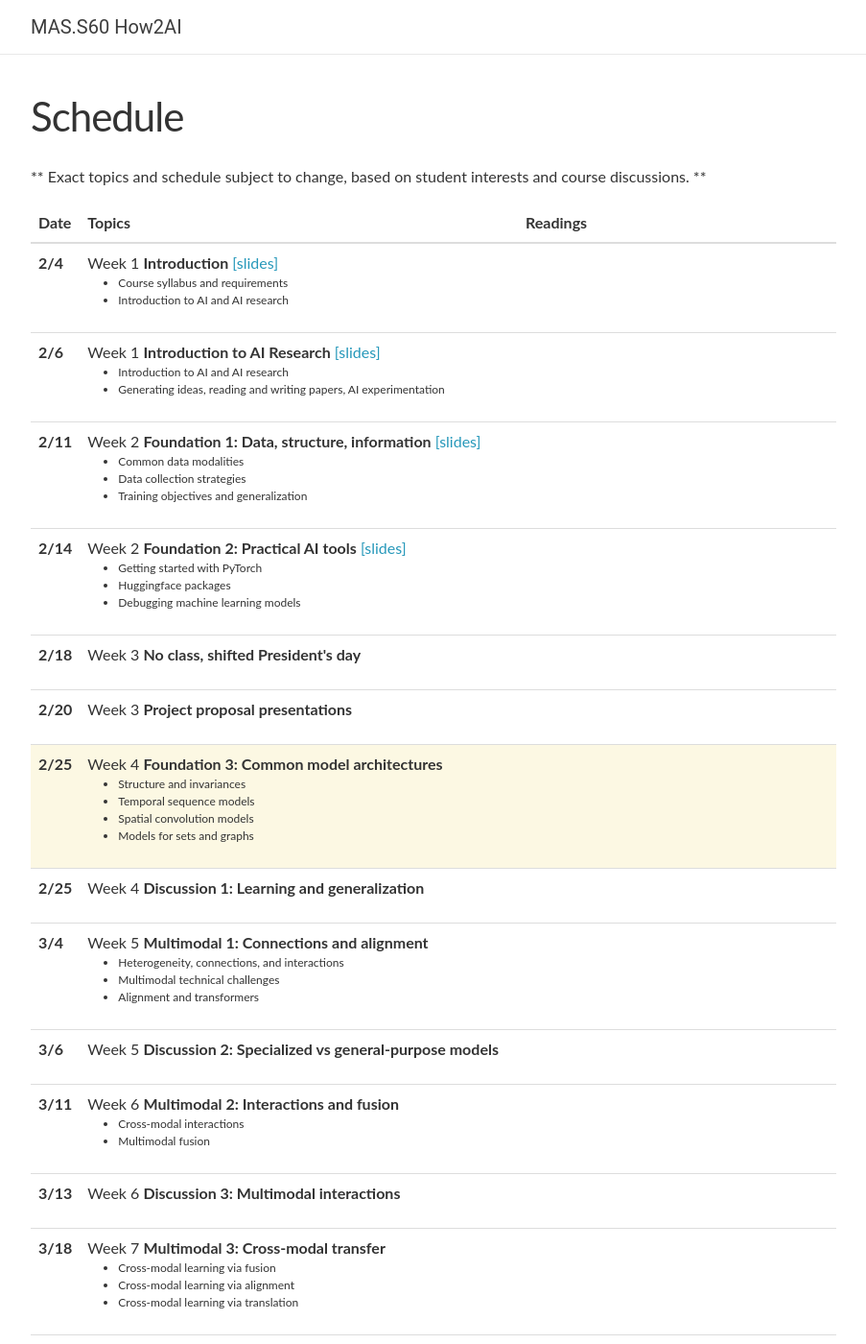
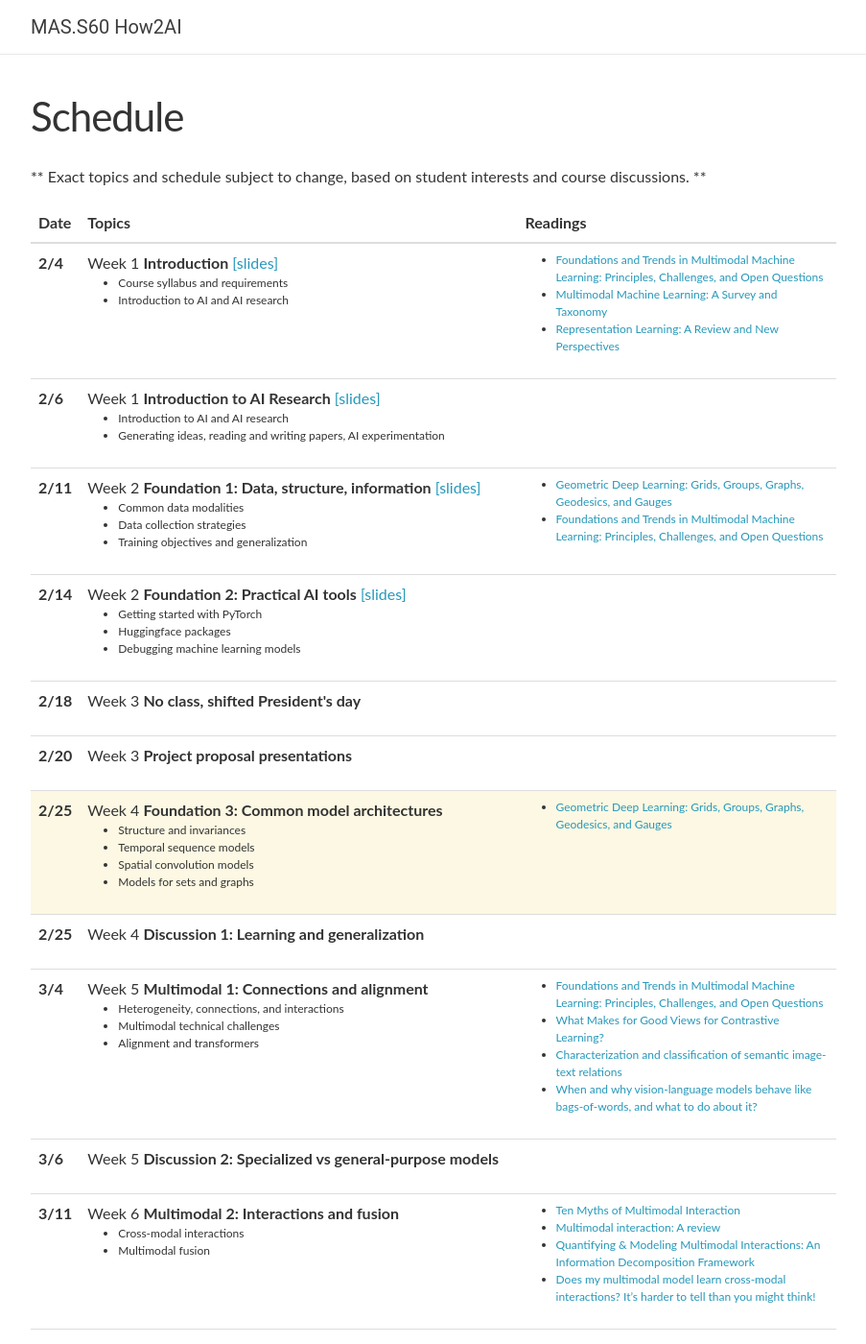
Before and after one commit to MIT-MI/how2ai-course, a Jekyll site: the page built from spring2025/_pages/schedule.md, in a window 1280 px wide and 1400 px high. Shown: the whole window at 96% size, without its empty margins (188-1091 px from the left). Built offline with Jekyll 4.4.1, drawn with Linux system fonts in a browser that asks for light colours; nearby versions of some CDN libraries; comment, search, counter and statistics services are not loaded.

Commit message:
Update lectures_2025.yml

```diff
--- a/_data/lectures_2025.yml
+++ b/_data/lectures_2025.yml
@@ -6,6 +6,9 @@
     - Course syllabus and requirements <br/>
     - Introduction to AI and AI research
   readings:
+    - <a href="https://arxiv.org/abs/2209.03430">Foundations and Trends in Multimodal Machine Learning&#58; Principles, Challenges, and Open Questions</a> <br/>
+    - <a href="https://arxiv.org/abs/1705.09406">Multimodal Machine Learning&#58; A Survey and Taxonomy</a> <br/>
+    - <a href="https://arxiv.org/abs/1206.5538">Representation Learning&#58; A Review and New Perspectives</a> <br/>
 
 - date: 2/6
   title: >
@@ -25,6 +28,8 @@
     - Data collection strategies <br/>
     - Training objectives and generalization
   readings:
+    - <a href="https://arxiv.org/abs/2104.13478">Geometric Deep Learning&#58; Grids, Groups, Graphs, Geodesics, and Gauges</a> <br/>
+    - <a href="https://arxiv.org/abs/2209.03430">Foundations and Trends in Multimodal Machine Learning&#58; Principles, Challenges, and Open Questions</a> <br/>
 
 - date: 2/14
   title: >
@@ -60,6 +65,7 @@
     - Spatial convolution models <br/>
     - Models for sets and graphs
   readings:
+    - <a href="https://arxiv.org/abs/2104.13478">Geometric Deep Learning&#58; Grids, Groups, Graphs, Geodesics, and Gauges</a> <br/>
 
 - date: 2/25
   title: >
@@ -77,6 +83,10 @@
     - Multimodal technical challenges <br/>
     - Alignment and transformers
   readings:
+    - <a href="https://arxiv.org/abs/2209.03430">Foundations and Trends in Multimodal Machine Learning&#58; Principles, Challenges, and Open Questions</a> <br/>
+    - <a href="https://arxiv.org/abs/2005.10243">What Makes for Good Views for Contrastive Learning?</a> <br/>
+    - <a href="https://link.springer.com/article/10.1007/s13735-019-00187-6">Characterization and classification of semantic image-text relations</a> <br/>
+    - <a href="https://arxiv.org/abs/2210.01936">When and why vision-language models behave like bags-of-words, and what to do about it?</a> <br/>
 
 - date: 3/6
   title: >
@@ -93,6 +103,10 @@
     - Cross-modal interactions <br/>
     - Multimodal fusion
   readings:
+    - <a href="https://dl.acm.org/doi/pdf/10.1145/319382.319398">Ten Myths of Multimodal Interaction</a> <br/>
+    - <a href="https://www.sciencedirect.com/science/article/pii/S0167865513002584">Multimodal interaction&#58; A review</a> <br/>
+    - <a href="https://arxiv.org/abs/2302.12247">Quantifying & Modeling Multimodal Interactions&#58; An Information Decomposition Framework</a> <br/>
+    - <a href="https://aclanthology.org/2020.emnlp-main.62/">Does my multimodal model learn cross-modal interactions? It’s harder to tell than you might think!</a> <br/>
 
 - date: 3/13
   title: >
```
